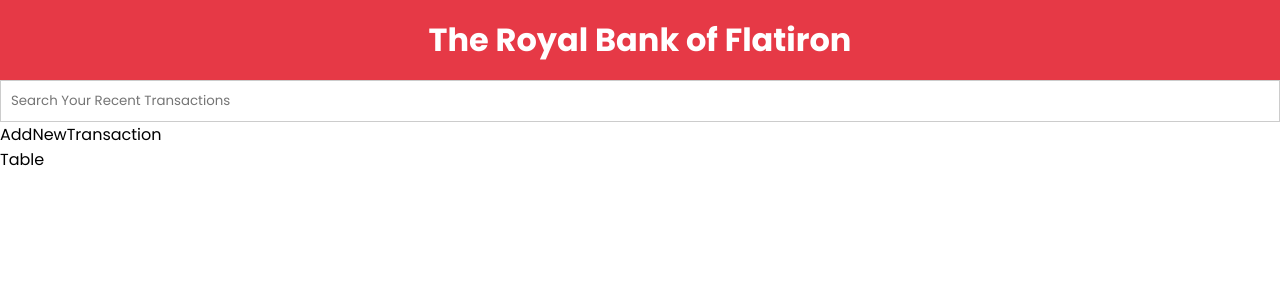
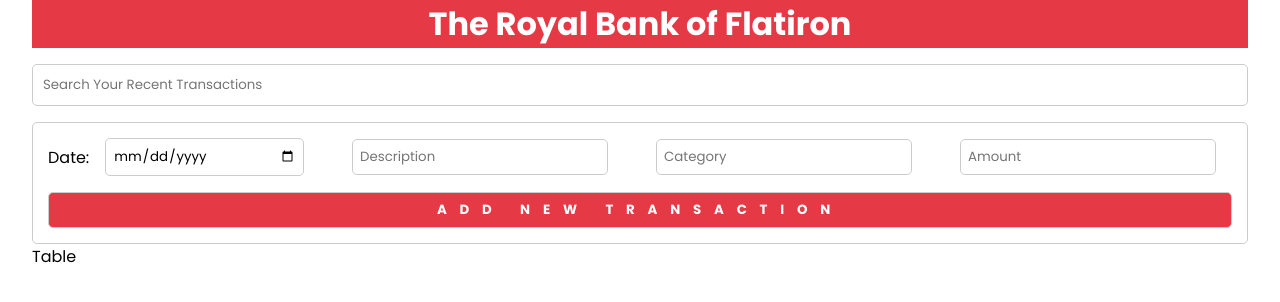
Before and after one commit to githinjisamson1/phase-2-week-1-bank-of-flatiron, a React (Create React App) app: page / in a window 1280 px wide. Shown: the top 302 px of the page. Built offline with nearby package versions, Linux system fonts and the light colour scheme.

Commit message:
Finish AddNewTransaction

```diff
--- a/src/App.js
+++ b/src/App.js
@@ -6,12 +6,12 @@ import AddNewTransaction from "./components/addNewTransaction/AddNewTransaction"
 
 const App = () => {
   return (
-    <>
+    <div className="App">
       <Header />
       <Search />
       <AddNewTransaction />
       <Table />
-    </>
+    </div>
   );
 };
 
--- a/src/components/addNewTransaction/AddNewTransaction.jsx
+++ b/src/components/addNewTransaction/AddNewTransaction.jsx
@@ -1,9 +1,51 @@
-import React from 'react'
+import React from "react";
+import styles from "./addNewTransaction.module.css";
 
 const AddNewTransaction = () => {
   return (
-    <div>AddNewTransaction</div>
-  )
-}
+    <>
+      <form className={styles.form} action="">
+        <div className={styles.formControlsContainer}>
+          <div className={styles.formControl}>
+            <label htmlFor="date">Date: </label>
+            <input className={styles.input} type="date" id="date" name="date" value="" />
+          </div>
 
-export default AddNewTransaction
+          <div className={styles.formControl}>
+            <input
+              type="text"
+              id="description"
+              name="description"
+              value=""
+              placeholder="Description"
+            />
+          </div>
+
+          <div className={styles.formControl}>
+            <input
+              type="text"
+              id="category"
+              name="category"
+              value=""
+              placeholder="Category"
+            />
+          </div>
+
+          <div className={styles.formControl}>
+            <input
+              type="number"
+              id="date"
+              name="date"
+              value=""
+              placeholder="Amount"
+            />
+          </div>
+        </div>
+
+        <input type="submit" value="Add New Transaction"/>
+      </form>
+    </>
+  );
+};
+
+export default AddNewTransaction;
--- a/src/components/addNewTransaction/addNewTransaction.module.css
+++ b/src/components/addNewTransaction/addNewTransaction.module.css
@@ -0,0 +1,45 @@
+.form {
+  padding: 15px;
+  border: 1px solid #ccc;
+  border-radius: 5px;
+  display: flex;
+  flex-direction: column;
+  gap: 1rem;
+}
+.formControlsContainer {
+  display: flex;
+  gap: 2rem;
+}
+.formControl {
+  /* background-color: red; */
+  display: flex;
+  justify-content: center;
+  align-items: center;
+  flex: 1;
+  gap: 1rem;
+}
+input {
+  margin-right: 1rem;
+  width: 100%;
+  border-radius: 5px;
+  border: 1px solid #ccc;
+  padding: 7px;
+  outline: none;
+}
+input:focus {
+  border: 1px solid #e63946;
+  caret-color: #e63946;
+}
+input[type="submit"] {
+  background-color: #e63946;
+  color: #fff;
+  font-style: 2rem;
+  letter-spacing: 0.8rem;
+  text-transform: uppercase;
+  font-weight: 700;
+  transition: all 300ms ease;
+}
+input[type="submit"]:hover {
+  background-color: #fff;
+  color: #e63946;
+}
--- a/src/components/header/header.module.css
+++ b/src/components/header/header.module.css
@@ -1,11 +1,8 @@
 :root {
   --white: #fff;
   --red: #e63946;
-  --border-radius: 5px;
-  --padding: 1rem;
 }
 * {
-  font-family: "Dancing Script", cursive;
   font-family: "Poppins", sans-serif;
 }
 .header {
@@ -14,5 +11,4 @@
   justify-content: center;
   align-items: center;
   color: var(--white);
-  padding: var(--padding);
 }
--- a/src/components/search/search.module.css
+++ b/src/components/search/search.module.css
@@ -3,10 +3,10 @@
   padding: 10px;
   border: 1px solid #ccc;
   outline: none;
+  margin: 1rem 0 1rem 0;
+  border-radius: 5px;
 }
 .search:focus {
-  margin: 1rem 0 1rem 0;
   border: 1px solid #e63946;
   caret-color: #e63946;
-  border-radius: 5px;
 }
--- a/src/styles.css
+++ b/src/styles.css
@@ -5,3 +5,6 @@
   padding: 0;
   box-sizing: border-box;
 }
+.App {
+  margin: 0 2rem 0 2rem;
+}
```
